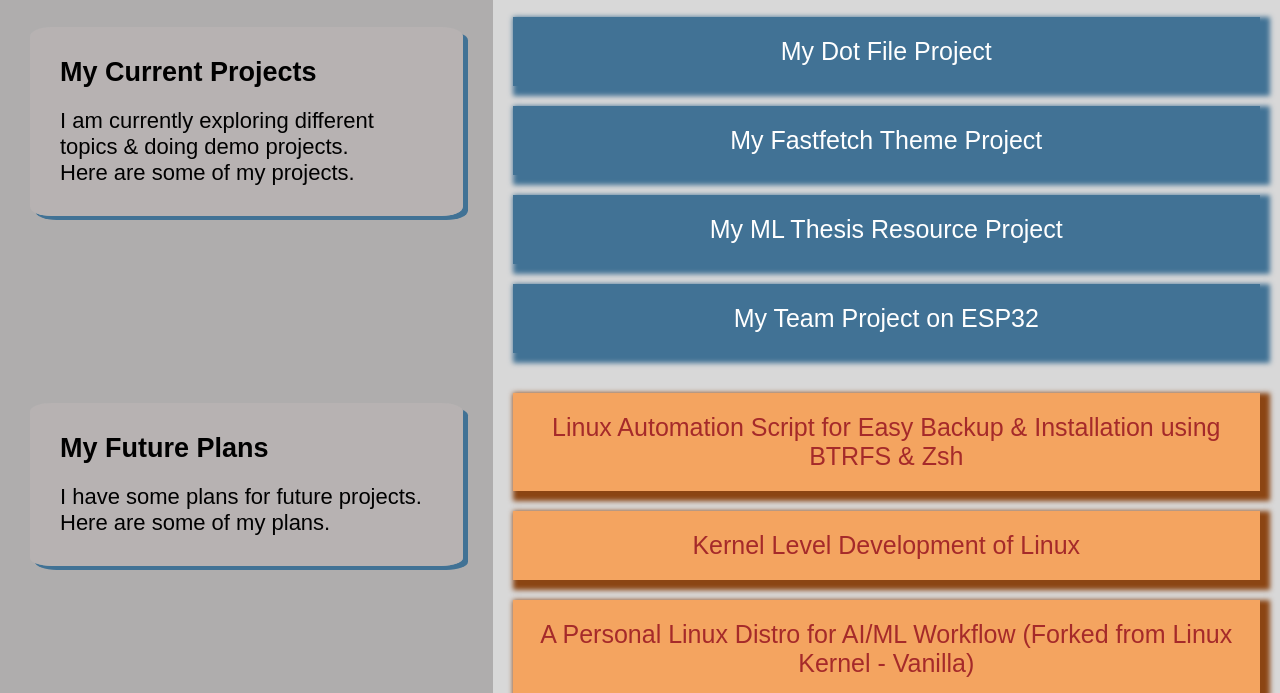
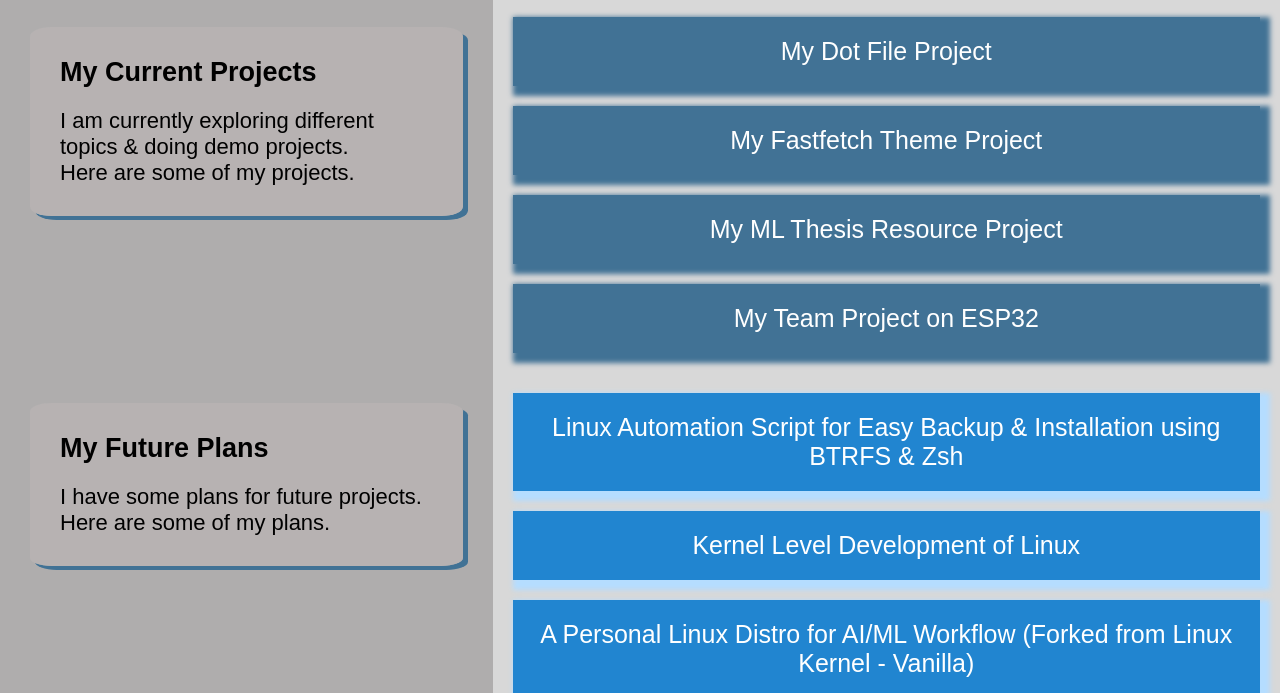
Before and after one commit to Shihab-glitch/my-portfolio, a plain HTML site: page projects.html in a window 1280 px wide. Shown: the part 107-800 px from the top of the page. Drawn offline with Linux system fonts and the light colour scheme.

Commit message:
minor fix commit

```diff
--- a/projects.html
+++ b/projects.html
@@ -4,7 +4,7 @@
   <meta charset="UTF-8">
   <meta name="viewport" content="width=device-width, initial-scale=1.0">
   <link rel="stylesheet" href="style.css" />
-  <title>Home</title>
+  <title>Projects</title>
 </head>
 <body>
   <header class="page-header">
--- a/style.css
+++ b/style.css
@@ -202,10 +202,10 @@
   flex-direction: column;
   margin: 20px;
   padding: 20px;
-  background-color: sandybrown;
-  color: brown;
+  background-color: #2185D0;
+  color: white;
   font-size: 25px;
-  box-shadow: saddlebrown 5px 5px 5px 5px;
+  box-shadow: #B5DDFF 5px 5px 5px 5px;
   text-align: center;
 }
 
```
